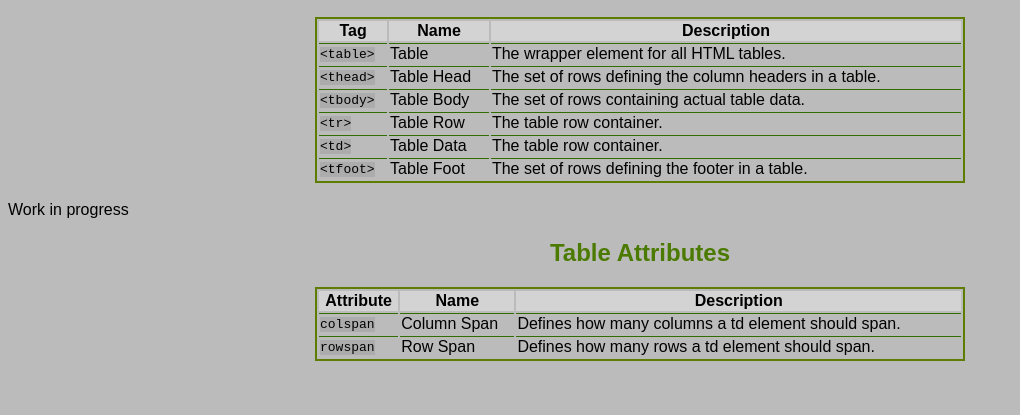
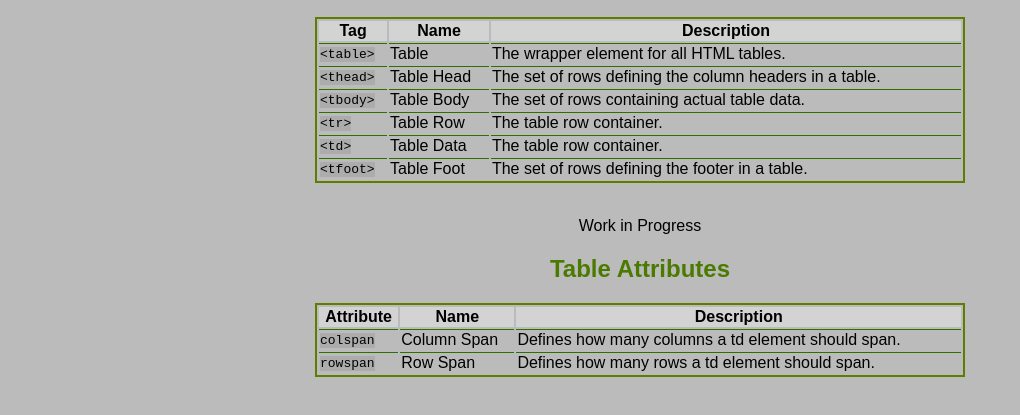
Before and after one commit to Spektrakilla/cheatsheet--codeacademy---css-html, a plain HTML site: page index.html in a window 1280 px wide. Shown: the part 97-512 px from the top of the page, without its empty margins (0-1020 px from the left). Drawn offline with Linux system fonts and the light colour scheme.

Commit message:
zmena poznamky test

```diff
--- a/index.html
+++ b/index.html
@@ -44,7 +44,7 @@
       </tbody>
     </table>
     <br>
-    Work in progress
+    <p>Work in Progress</p>
     <h2>Table Attributes</h2>
     <table>
       <thead>
--- a/styles.css
+++ b/styles.css
@@ -30,3 +30,7 @@ td {
   font-family: monospace;
   background-color: rgb(172, 172, 172);
 }
+
+p {
+  text-align: center;
+}
```
